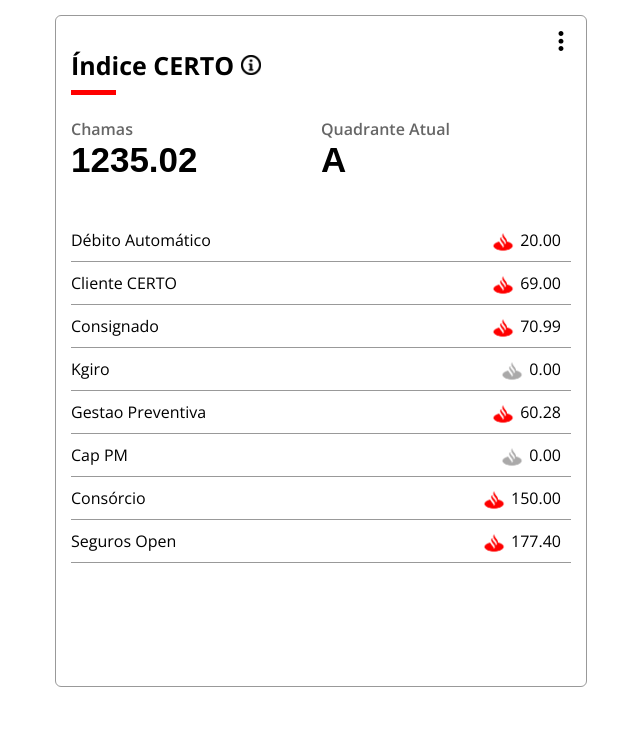
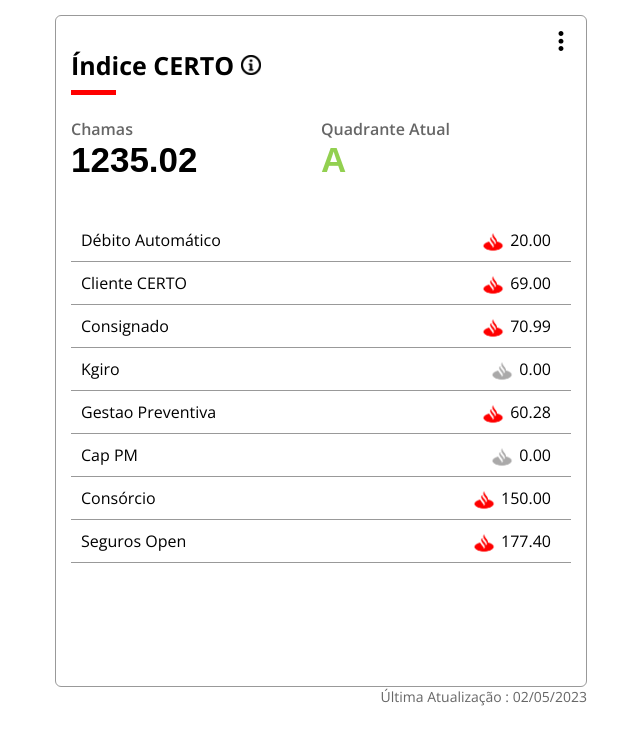
Before and after one commit to mikeoliveira/desafio-first, an Angular app: page /indice in a window 1280 px wide. Shown: the top 744 px of the page, without its empty margins (319-959 px from the left). Built offline with nearby package versions, Linux system fonts and the light colour scheme; data requests are answered from the project's data file; a web font is replaced by a local one.

Commit message:
feat(indice-services-style): adicionado servico sobre indice e css (less) da tabela de indices

```diff
--- a/src/app/indice/components/indice.component.html
+++ b/src/app/indice/components/indice.component.html
@@ -1,4 +1,5 @@
-<div class="box">
+<div class="box-wrapper">
+  <div class="box-content">
     <div class="box-header">
       <div class="box-header__title">
         <h1>
@@ -17,14 +18,17 @@
         <div class="box-highlight__title">
           {{ indiceHighlight.label }}
         </div>
-      <div class="box-highlight__body">
+        <div
+          class="box-highlight__body"
+          [ngClass]="typeofValue(indiceHighlight.value)">
           {{ indiceHighlight.value }}
         </div>
       </div>
     </div>
-
     <div class="box-body__container">
-    <div class="box-body__item" *ngFor="let indiceDefault of indicesDefault">
+      <div
+        class="box-body__item"
+        *ngFor="let indiceDefault of indicesDefault; let index = index">
         <div class="box-body__text">
           {{ indiceDefault.label }}
         </div>
@@ -33,7 +37,31 @@
             class="logo"
             [ngClass]="logoSantanderToogle(indiceDefault.value)"></span>
           {{ indiceDefault.value | number: '1.2-2' }}
+          <div class="box-body__tooltip">
+            <div class="box-body__tooltip__item">
+              <div class="box-body__tooltip__label">Referência</div>
+              <div class="box-body__tooltip__value">
+                {{ indiceDefault.referencia | number: '1.2-2' }}
+              </div>
+            </div>
+            <div class="box-body__tooltip__item">
+              <div class="box-body__tooltip__label">DePara Chamas</div>
+              <div class="box-body__tooltip__value">
+                {{ indiceDefault.deParaChamas | number: '1.2-2' }}
+              </div>
+            </div>
+            <div class="box-body__tooltip__item">
+              <div class="box-body__tooltip__label">Realizado</div>
+              <div class="box-body__tooltip__value">
+                {{ indiceDefault.realizado | number: '1.2-2' }}
               </div>
             </div>
           </div>
         </div>
+      </div>
+    </div>
+  </div>
+  <div class="box-footer">
+    {{ indiceLastUpdated.label + ' : ' + indiceLastUpdated.value }}
+  </div>
+</div>
--- a/src/app/indice/components/indice.component.scss
+++ b/src/app/indice/components/indice.component.scss
@@ -1,4 +1,4 @@
-.box {
+.box-content {
   border: solid 1px #999;
   border-radius: 6px;
   padding: 15px;
@@ -80,6 +80,9 @@
     font-family: 'REM', sans-serif;
     //font-weight: 700;
   }
+  &__font_green {
+    color: #92d050;
+  }
 }
 
 .box-body {
@@ -120,9 +123,18 @@
     padding: 0px 15px 10px 15px;
   }
   &__text {
+    padding-left: 10px;
   }
   &__value {
+    display: block;
     position: relative;
+    padding-right: 10px;
+    cursor: help;
+
+    &:hover .box-body__tooltip {
+      display: flex !important;
+    }
+
     .logo {
       width: 26px;
       height: 26px;
@@ -140,4 +152,80 @@
       background-size: cover;
     }
   }
+  &__tooltip {
+    position: fixed;
+    display: none;
+    flex-direction: row;
+    flex-wrap: nowrap;
+    width: 300px;
+    font-size: 12px;
+    justify-content: space-between;
+    margin-left: 60px;
+    padding: 5px;
+    border: solid 1px #666;
+    border-radius: 5px;
+    border-left: 1px solid transparent;
+    background-color: white;
+    margin-top: -35px;
+    &.active-tooltip {
+      display: flex;
+    }
+
+    &::before {
+      content: '';
+      position: absolute;
+      width: 8px;
+      height: 8px;
+      border-left: 1px solid #666;
+      border-bottom: 1px solid #666;
+      left: -4px;
+      top: calc(50% - 5px);
+      transform: rotate(45deg);
+    }
+
+    &::after {
+      content: '';
+      position: absolute;
+      top: 0px;
+      left: 0.5px;
+      width: 1px;
+      height: 15px;
+      box-shadow: 0 27px #666;
+      background: #666;
+    }
+
+    // &::before{
+    //   content:'';
+    //   position: absolute;
+    //   width: 4px;
+    //   height:4px;
+    //   border-left:2px solid #333;
+    //   border-bottom: 2px solid #333;
+    //   left: -4px;
+    //   top: 7px;
+    //   transform: rotate(45deg)
+    // }
+    // &::before {
+    //   content: '';
+    //   width: 0;
+    //   height: 0;
+    //   border-top: 10px solid transparent;
+    //   border-bottom: 10px solid transparent;
+    //   border-right: 10px solid #666;
+    //   position: absolute;
+    //   left: -10px;
+    //   top: calc(50% - 10px);
+    // }
+    &__item {
+      &__label {
+      }
+      &__value {
+      }
+    }
+  }
 }
+.box-footer {
+  text-align: right;
+  color: #666;
+  font-size: 14px;
+}
--- a/src/app/indice/components/indice.component.ts
+++ b/src/app/indice/components/indice.component.ts
@@ -1,6 +1,6 @@
 import { Component, OnInit } from '@angular/core';
 import { IndiceService } from 'src/app/services/indice/indice.service';
-import { IndiceWrapper } from '../models/indiceModel';
+import { IndiceLastUpdated, IndiceWrapper } from '../models/indice.model';
 
 @Component({
   selector: 'app-indice',
@@ -11,12 +11,13 @@
   indices: IndiceWrapper[] = [];
   indicesHighlight: IndiceWrapper[] = [];
   indicesDefault: IndiceWrapper[] = [];
-  constructor(private indiceService: IndiceService) {
-    console.log('teste');
-  }
+  indiceLastUpdated: IndiceLastUpdated = { label: '', value: '' };
+
+  constructor(private indiceService: IndiceService) {}
 
   ngOnInit(): void {
     this.getIndices();
+    this.getIndiceLastUpdated();
   }
 
   getIndices() {
@@ -24,7 +25,6 @@
       response => {
         this.indices = response;
         this.filterHighlightAndDefault(response);
-        console.log(this.indicesHighlight, this.indicesDefault);
       },
       error => {
         console.error(
@@ -36,7 +36,22 @@
     );
   }
 
-  filterHighlightAndDefault(indicesList: any) {
+  getIndiceLastUpdated() {
+    this.indiceService.getIndiceLastUpdated().subscribe(
+      response => {
+        this.indiceLastUpdated = response;
+      },
+      error => {
+        console.error(
+          'ERRO AO EXECUTAR O SERVIÇO: Verifique se o json-server foi iniciado [npm run server]',
+          error,
+          error.status
+        );
+      }
+    );
+  }
+
+  filterHighlightAndDefault(indicesList: IndiceWrapper[]) {
     indicesList.filter((indice: IndiceWrapper) => {
       if (indice.highlight === true) {
         this.indicesHighlight.push(indice);
@@ -46,6 +61,10 @@
     });
   }
 
+  typeofValue(value: string | number) {
+    return typeof value == 'string' ? 'box-highlight__font_green' : '';
+  }
+
   logoSantanderToogle(value: string | number) {
     return value ? 'logo-santander' : 'logo-santander-negativo';
   }
--- a/src/app/indice/indice.module.ts
+++ b/src/app/indice/indice.module.ts
@@ -6,5 +6,6 @@
 @NgModule({
   declarations: [IndiceComponent],
   imports: [CommonModule, IndiceRoutingModule],
+  exports: [],
 })
 export class IndiceModule {}
```
Lines whose indentation alone changed are shown as unchanged.
